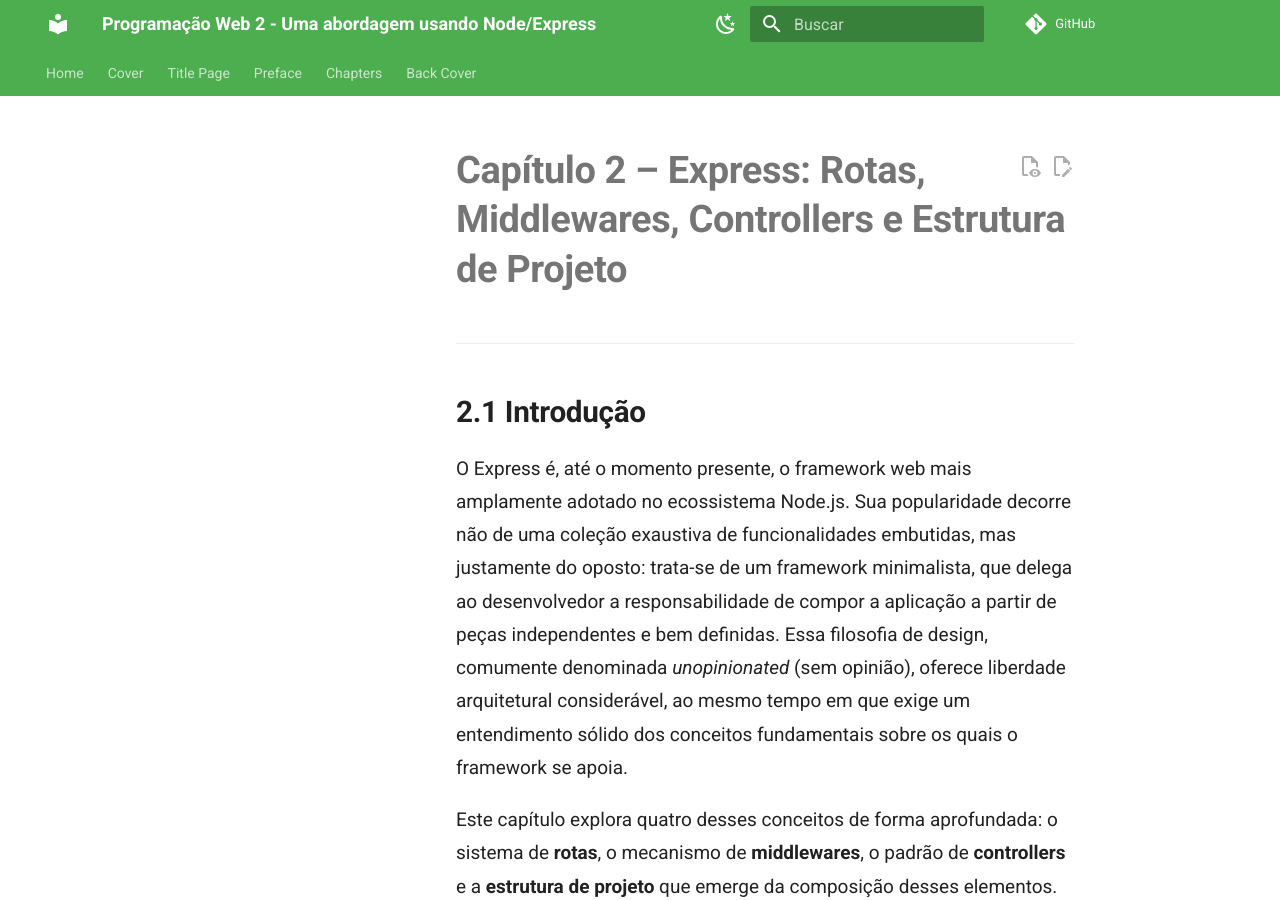
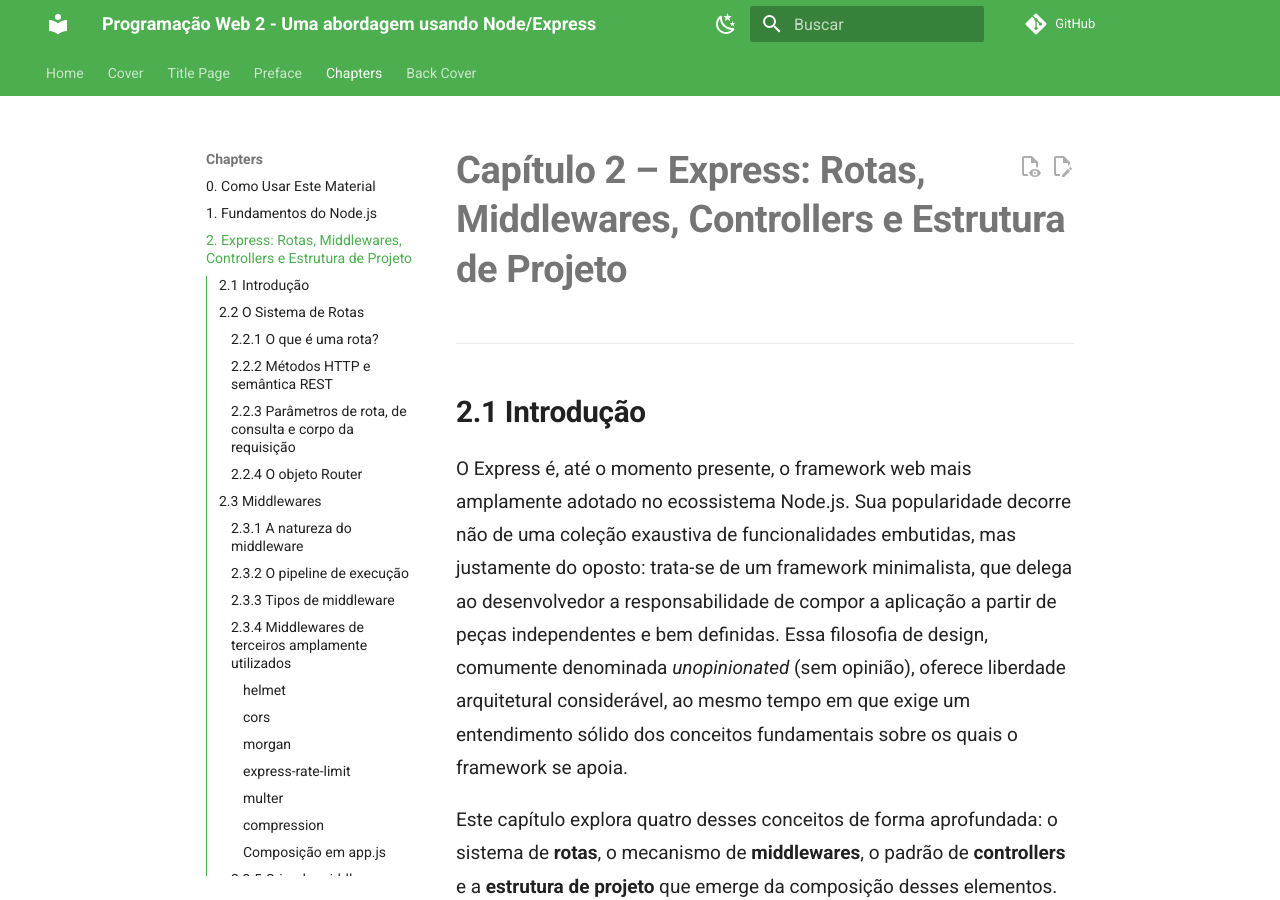
Before and after one commit to leofernandesmo/pweb2-book, an MkDocs documentation site: the page built from docs/chapters/02-express.md, in a window 1280 px wide and 900 px high. Built offline with MkDocs 1.6.1 and Material for MkDocs 9.7.7, drawn with Linux system fonts in a browser that asks for light colours; comment, search, counter and statistics services are not loaded.

Commit message:
Update mkdocs.yml

```diff
--- a/mkdocs.yml
+++ b/mkdocs.yml
@@ -73,5 +73,6 @@
   - Chapters:
       - "0. Como Usar Este Material": chapters/00-how-to-use.md
       - "1. Fundamentos do Node.js": chapters/01-introducao.md
+      - "2. Express: Rotas, Middlewares, Controllers e Estrutura de Projeto": chapters/02-express.md
       - "Appendix": chapters/99-appendix.md
   - Back Cover: back-cover.md
```
